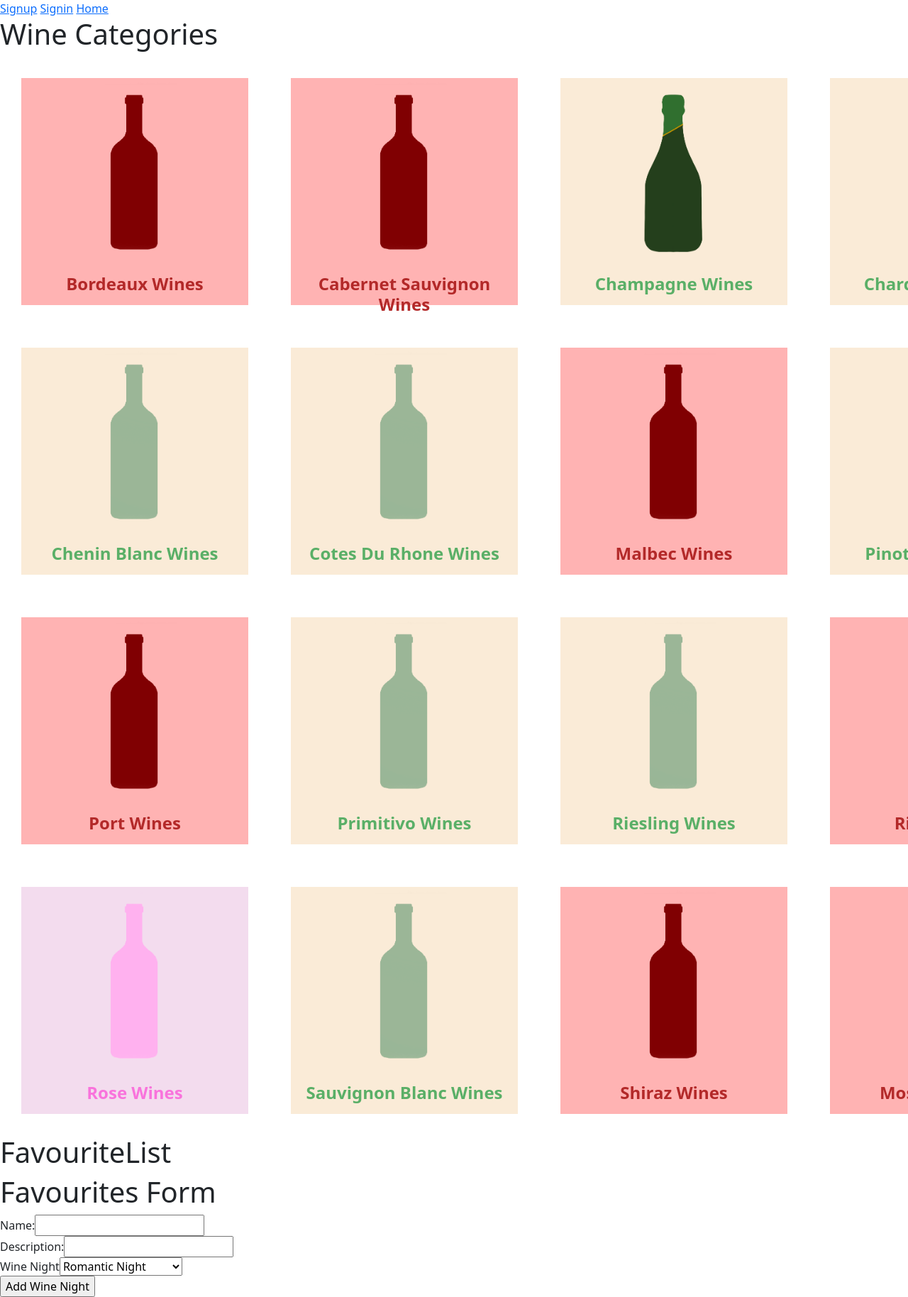
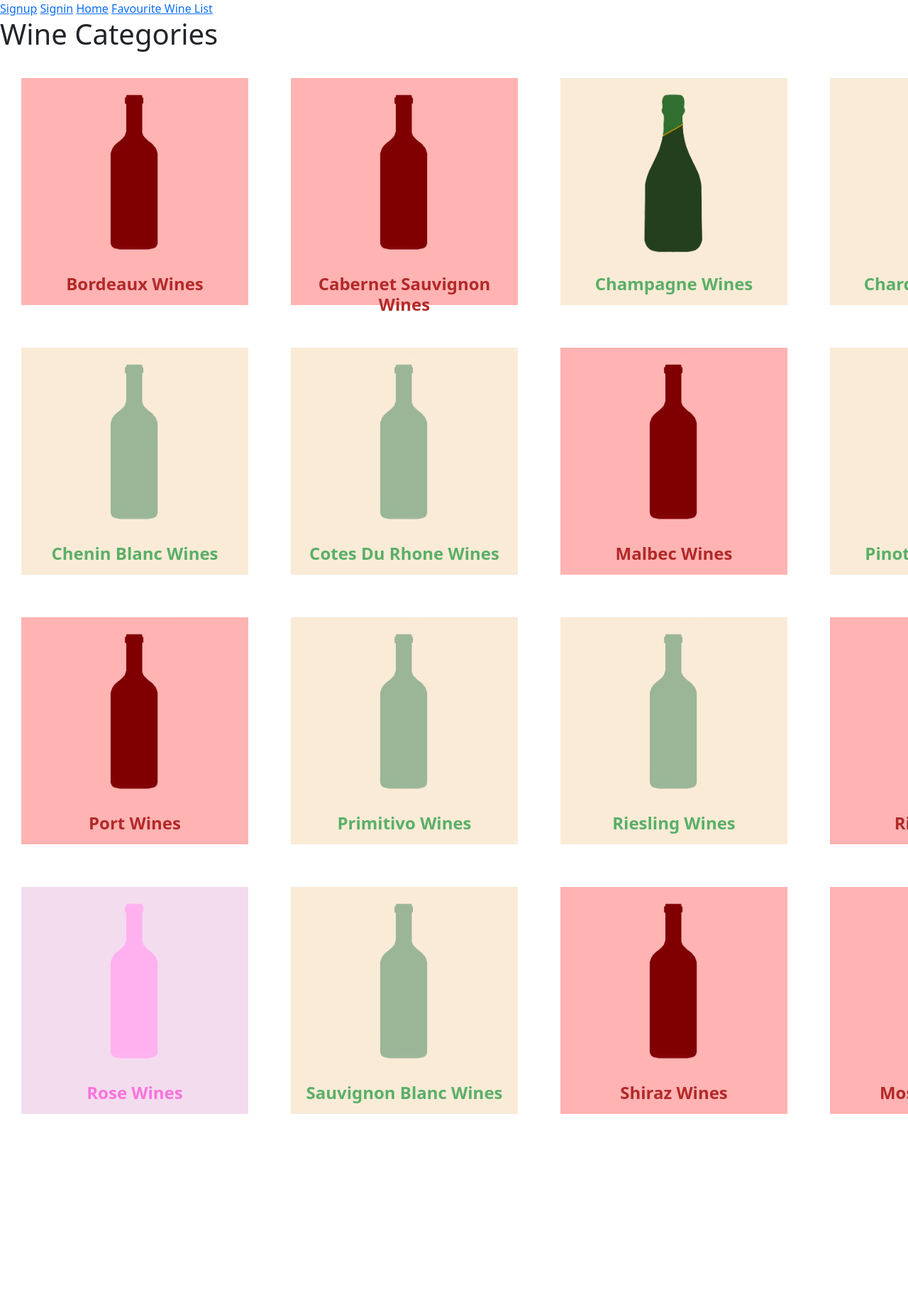
Before and after one commit to ic188002/Wine-App-FrontEnd, a React (Create React App) app: page / in a window 1280 px wide. Shown: the top 1828 px of the page at 71% size. After the commit the page ends 1600 px from the top, so only its background shows below. Built offline with nearby package versions, Linux system fonts and the light colour scheme.

Commit message:
Trying to render the favourite list.

```diff
--- a/src/App.js
+++ b/src/App.js
@@ -125,12 +125,16 @@ const wineCategories = wineData.wines
                 {user ? "Welcome " + user.user.name : null}&nbsp;
                 <Link to='/'>Home</Link>&nbsp;
                 <Link to='/logout' onClick={onLogoutHandler}>Logout</Link>&nbsp;
+                <Link to='/favouritewinelist'>Favourite Wine List</Link>&nbsp;
+
               </div>
             ) : (
               <div>
                 <Link to='/signup'>Signup</Link>&nbsp;
                 <Link to='/signin'>Signin</Link>&nbsp;
                 <Link to='/'>Home</Link>&nbsp;
+                <Link to='/favouritewinelist'>Favourite Wine List</Link>&nbsp;
+
                 {/* <Link to='/malbecwines'>Malbec Wines</Link> */}
 
               </div>
@@ -146,12 +150,13 @@ const wineCategories = wineData.wines
               <Route path="/" element={<WineIndex loadWineList={loadWineList} wineCategories={wineCategories}/>}></Route>
               {/* we pass the winelist data  fetched from the api through to our wineCategoriesList component along with the category */}
               <Route path={`/${wineCategory.url}`} element={<WineCategoriesList wineList={wineList} wineCategory={wineCategory}></WineCategoriesList>} ></Route>
+              <Route path='/favouritewinelist' element={<FavouriteList></FavouriteList>}></Route>
 
             </Routes>
 
           </div>
           <div>
-  <FavouriteList></FavouriteList>
+  {/* <FavouriteList></FavouriteList> */}
           </div>
         </div>
       </Router>
--- a/src/favourites/FavouriteList.js
+++ b/src/favourites/FavouriteList.js
@@ -8,7 +8,7 @@ export default function FavouriteList() {
 
     const loadWineNight = () => {
         // Axios Code will go here
-        axios.get("favourites/index")
+        axios.get("favouritewine/index")
         .then(response => {
             console.log(response);
             // this is equivalent to this.setState in class components.
@@ -23,7 +23,7 @@ export default function FavouriteList() {
 
 
     const addNewWineNight = (wineNight) => {
-        axios.post("favourites/add", wineNight
+        axios.post("favouritewine/add", wineNight
         // ,{headers: {
         //     "Authorization": "Bearer " + localStorage.getItem("token")
         // } }
```
